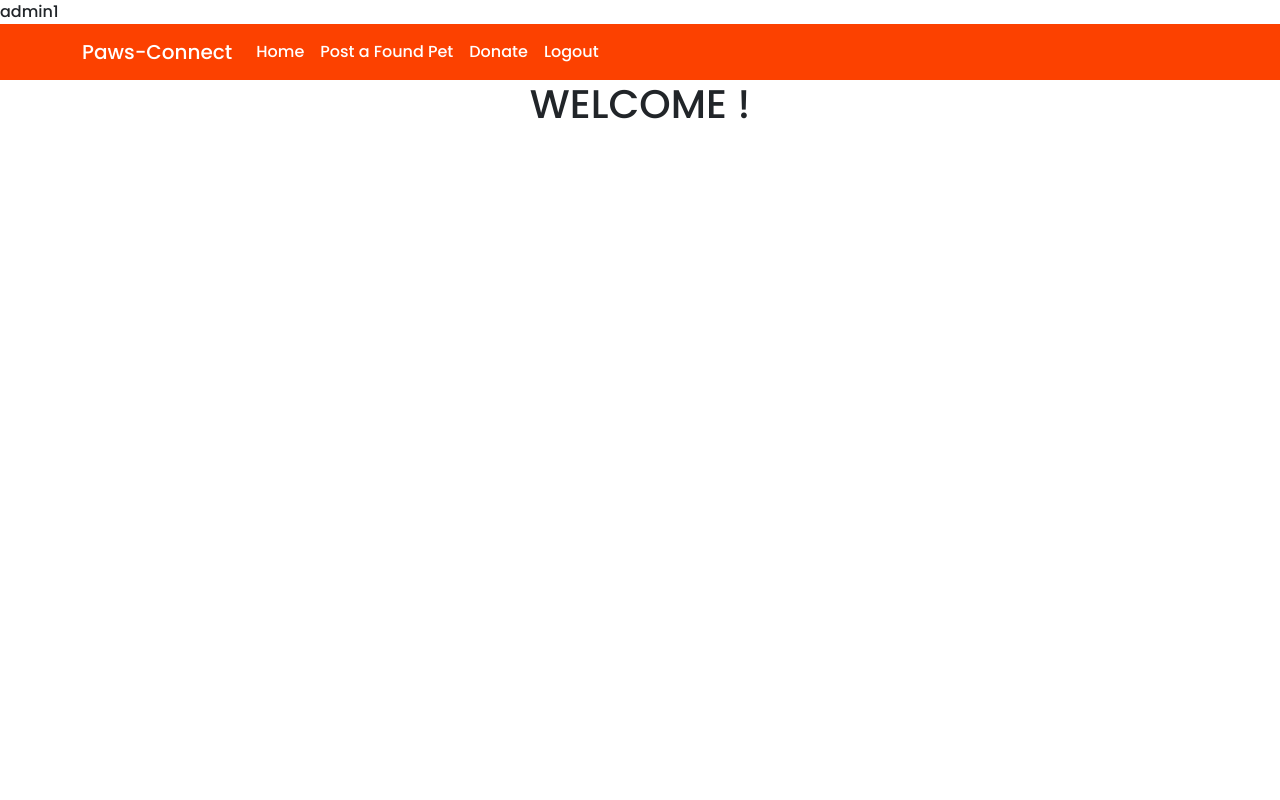
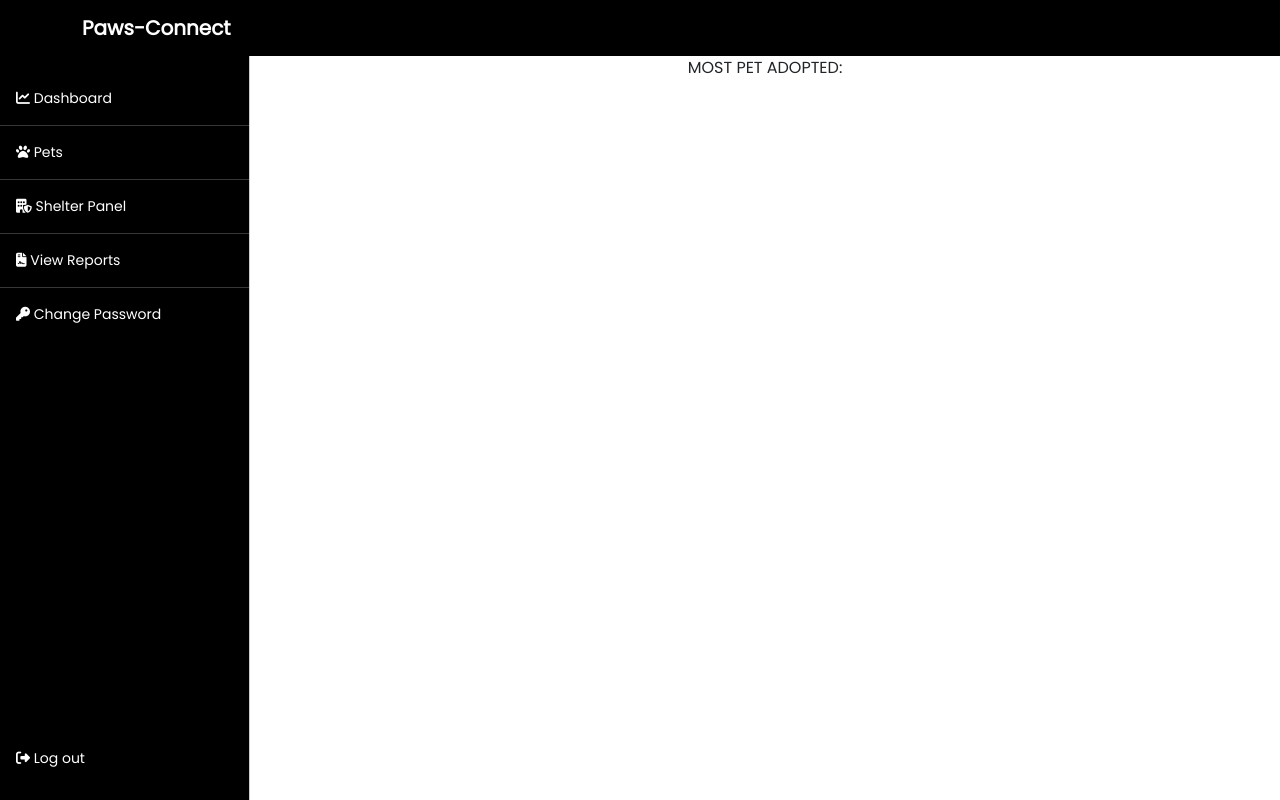
Before and after one commit to dracocf123/petbook, a PHP site: page /Admin/adminhome.php in a window 1280 px wide. Run offline with PHP 8.4, Linux system fonts and the light colour scheme; the visitor is signed in with stand-in values (Sample User, id 1).

Commit message:
admin update

```diff
--- a/Admin/adminhome.php
+++ b/Admin/adminhome.php
@@ -6,60 +6,28 @@
 if($_SESSION['role']!="admin"){
     header('location:adminlogout.php');
 }
-echo $_SESSION['role'];
-echo $_SESSION['id_num'];
+include_once 'topnavbar.php';
 ?>
 <!DOCTYPE html>
 <html>
 <head>
-	<meta charset="utf-8">
-	<meta name="viewport" content="width=device-width, initial-scale=1">
-	<title>Home</title>
+    <meta charset="UTF-8">
+    <meta name="viewport" content="width=device-width, initial-scale=1.0">
+    <title>Admin Home Page</title>
     <link href="https://cdn.jsdelivr.net/npm/bootstrap@5.1.3/dist/css/bootstrap.min.css" rel="stylesheet" integrity="sha384-1BmE4kWBq78iYhFldvKuhfTAU6auU8tT94WrHftjDbrCEXSU1oBoqyl2QvZ6jIW3" crossorigin="anonymous">
     <script src="https://cdn.jsdelivr.net/npm/bootstrap@5.1.3/dist/js/bootstrap.bundle.min.js" integrity="sha384-ka7Sk0Gln4gmtz2MlQnikT1wXgYsOg+OMhuP+IlRH9sENBO0LRn5q+8nbTov4+1p" crossorigin="anonymous"></script>
-   <style>
-   	 @font-face {
-      font-family: "Poppins Medium";
-      src: url(../Poppins/Poppins-Medium.ttf);
-      }
-      body{
-        font-family: "Poppins Medium";
-        background-color:white;
-      }
-   </style>
+    <link rel="stylesheet" href="https://cdnjs.cloudflare.com/ajax/libs/font-awesome/6.5.2/css/all.min.css">
+   <link rel="stylesheet" href="adminstyle.css">
 </head>
 <body>
-<nav class="navbar navbar-expand-lg navbar-dark" style="background-color: #FC4100;">
-  <div class="container">
-    <a class="navbar-brand" href="#">Paws-Connect</a>
-    <button class="navbar-toggler" type="button" data-bs-toggle="collapse" data-bs-target="#navbarText" aria-controls="navbarText" aria-expanded="false" aria-label="Toggle navigation">
-      <span class="navbar-toggler-icon"></span>
-    </button>
-
-    <div class="collapse navbar-collapse" id="navbarText">
-      <ul class="navbar-nav me-auto mb-2 mb-lg-0">
-        <li class="nav-item">
-          <a class="nav-link active" aria-current="page" href="home.php">Home</a>
-        </li>
-        <li class="nav-item">
-          <a class="nav-link active" aria-current="page" href="found-pet.php">Post a Found Pet</a>
-        </li>
-        <li class="nav-item">
-          <a class="nav-link active" id="signoutbtn" href="donate.php">Donate</a>
-        </li>
-        <li class="nav-item">
-          <a class="nav-link active" id="signoutbtn" href="adminlogout.php">Logout</a>
-        </li>
-      </ul>
+<main >
+    <div class="container text-center">
+        <div class="row justify-content-center">
+            <div class="col-md-12">
+                MOST PET ADOPTED:
+            </div>
+        </div>
     </div>
-  </div>
-</nav>
-	<div class="container">
-		<div>
-			<h1 class="text-center"> WELCOME <span id="dname"></span>! </h1>
-      <div id="user-info">
-    </div>
-		</div>
-	</div>
+  </main>
 </body>
 </html>
--- /dev/null
+++ b/Admin/adminstyle.css
@@ -0,0 +1,52 @@
+:root {
+   --offcanvas-width:250px;
+   --topNavbarHeight: 56px;
+ }@font-face {
+  font-family: "Poppins Medium";
+  src: url(../Poppins/Poppins-Regular.ttf);
+}
+body{
+  font-family: "Poppins Medium";
+}
+ .sidebar-nav{
+   width: var(--offcanvas-width);
+   font-size: 14px;
+   transition: all ease;
+ }
+ @media (min-width:992px) {
+   body{
+       overflow: auto !important;
+   }
+   .offcanvas-backdrop::before{
+       display:none;
+   }
+   main{
+       margin-left: var(--offcanvas-width);
+       margin-top: var(--topNavbarHeight);
+   }
+   .sidebar-nav{
+      position: fixed;
+       transform: none;
+       visibility:visible !important;
+       top:var(--topNavbarHeight);
+       height: calc(100%-var(--topNavbarHeight));
+   }
+ }
+ .sidelink > a{
+   text-align: start;
+ }
+   .sidelink > a:hover{
+   background: #FC4100;
+ }
+  .child{
+   text-align: center;
+   position: absolute;
+   bottom: 15px;
+   width: 100%;
+ }
+ .sidelink > .child:hover{
+   background: red;
+ }
+ img:hover{
+    cursor: pointer;
+ }
--- /dev/null
+++ b/Admin/topnavbar.php
@@ -0,0 +1,42 @@
+<!DOCTYPE html>
+<html lang="en">
+<head>
+    <meta charset="UTF-8">
+    <meta http-equiv="X-UA-Compatible" content="IE=edge">
+    <meta name="viewport" content="width=device-width, initial-scale=1.0">
+</head>
+<body>
+    <nav class="navbar fixed-top navbar-expand-sm bg-black navbar-dark">
+        <div class="container">
+          <!-- offcanvas trigger -->
+          <button class="navbar-toggler" type="button" data-bs-toggle="offcanvas" data-bs-target="#offcanvasExample" aria-controls="offcanvasExample">
+          <span class="navbar-toggler-icon" data-bs-target="#offcanvasExample"></span>
+          </button>
+          <!-- offcanvas trigger end -->
+          <a class="navbar-brand fw-bold" href="home.php">Paws-Connect</a>
+        </div>
+      </nav>
+      <!-- offcanvas sidebar -->
+<div class="offcanvas offcanvas-start bg-black text-white sidebar-nav" tabindex="-1" id="offcanvasExample" aria-labelledby="offcanvasExampleLabel">
+  <div class="offcanvas-body p-0">
+    <nav class="navbar-dark">
+        <ul class="navbar-nav">
+            <li class="sidelink mt-4">
+                <a href="adminhome.php" class="nav-link px-3 active"><i class="fa-solid fa-chart-line"></i> Dashboard</a>
+                <hr class="dropdown-divider"/>
+                <a href="pets.php" class="nav-link px-3 active"><i class="fa-solid fa-paw"></i> Pets</a>
+                <hr class="dropdown-divider"/>
+                <a href="pets.php" class="nav-link px-3 active"><i class="fa-solid fa-building-shield"></i> Shelter Panel</a>
+                <hr class="dropdown-divider"/>
+                <a href="pets.php" class="nav-link px-3 active"><i class="fa-solid fa-file-contract"></i> View Reports</a>
+                <hr class="dropdown-divider"/>
+                <a href="pets.php" class="nav-link px-3 active"><i class="fa-solid fa-key"></i> Change Password</a>
+                <a href="adminlogout.php" class="nav-link child active p-3 log"><i class="fa-solid fa-right-from-bracket"></i> Log out</a>
+            </li>
+        </ul>
+    </nav>
+  </div>
+</div>
+<!-- offcanvas sidebar -->
+</body>
+</html>
--- a/Class/User.php
+++ b/Class/User.php
@@ -32,5 +32,10 @@
       $data = $this->conn->query($sql);
       return $data;
    }
+   public function petalldisplay(){
+      $sql = "select * from tbl_pet";
+      $data = $this->conn->query($sql);
+      return $data;
+   }
 }
 ?>
```
Also changed, not shown: Admin/pets.php (added, +56 -0 lines), Admin/x-admin.css (renamed from Admin/designadmin.css).
